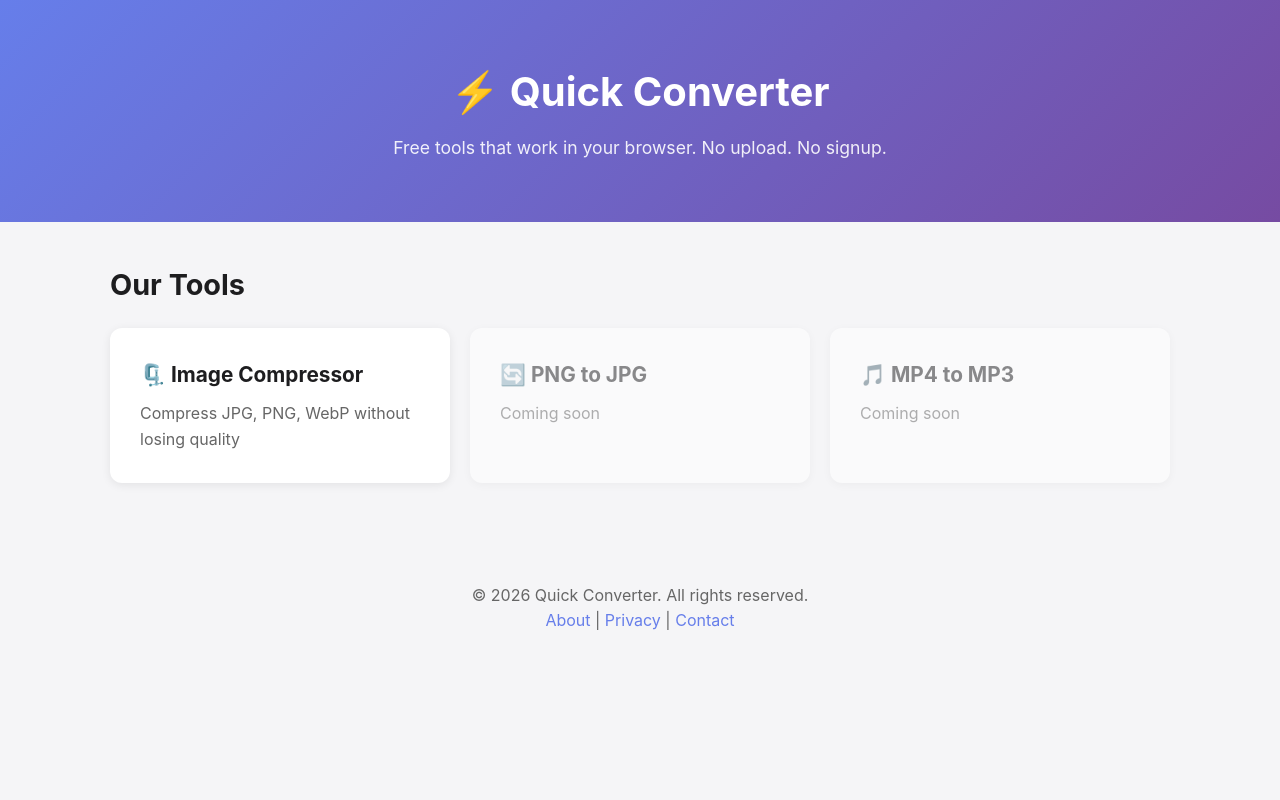
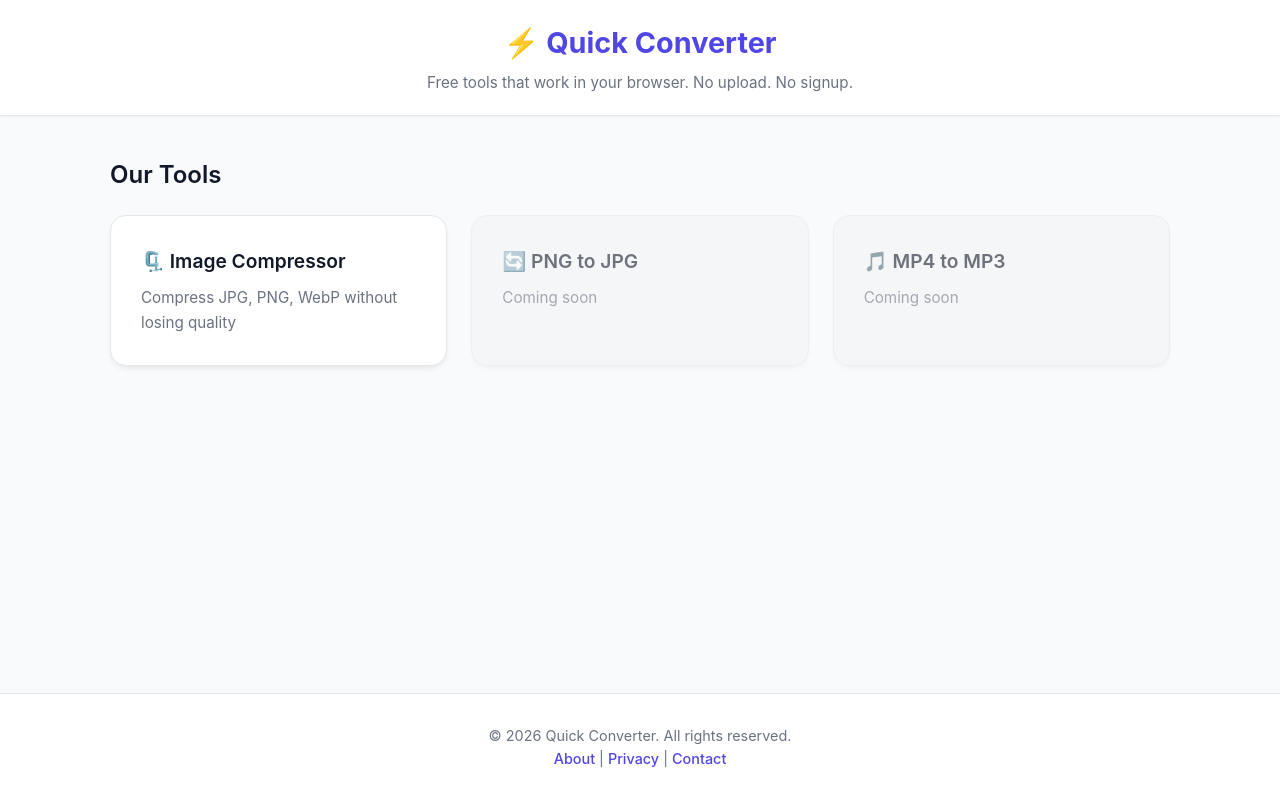
Before and after one commit to XDREMS/quick-converter, a plain HTML site: page index.html in a window 1280 px wide. Drawn offline with Linux system fonts and the light colour scheme.

Commit message:
Refactor CSS to use variables and enhance styles
Updated styles for body, header, main, and various components to use CSS variables for colors and improved layout.

```diff
--- a/style.css
+++ b/style.css
@@ -1,99 +1,145 @@
+/* Modern Reset & Variables */
 * { margin: 0; padding: 0; box-sizing: border-box; }
 
-body {
-  font-family: -apple-system, BlinkMacSystemFont, 'Segoe UI', Roboto, sans-serif;
-  background: #f5f5f7;
-  color: #1d1d1f;
-  line-height: 1.6;
+:root {
+  --primary: #4F46E5;
+  --primary-hover: #4338CA;
+  --bg-color: #F9FAFB;
+  --card-bg: #FFFFFF;
+  --text-main: #111827;
+  --text-muted: #6B7280;
+  --border-color: #E5E7EB;
 }
 
+body {
+  font-family: 'Inter', -apple-system, BlinkMacSystemFont, 'Segoe UI', Roboto, sans-serif;
+  background-color: var(--bg-color);
+  color: var(--text-main);
+  line-height: 1.6;
+  display: flex;
+  flex-direction: column;
+  min-height: 100vh;
+}
+
+/* Header */
 header {
-  background: linear-gradient(135deg, #667eea 0%, #764ba2 100%);
+  background: var(--card-bg);
+  border-bottom: 1px solid var(--border-color);
+  padding: 20px;
+  text-align: center;
+  box-shadow: 0 1px 3px rgba(0,0,0,0.05);
+}
+
+header h1 { font-size: 1.8rem; font-weight: 700; color: var(--primary); }
+header p { font-size: 0.95rem; color: var(--text-muted); margin-top: 5px; }
+
+/* Main Container */
+main {
+  flex: 1;
+  max-width: 1100px;
+  margin: 40px auto;
+  padding: 0 20px;
+  width: 100%;
+}
+
+h2 { font-size: 1.5rem; margin-bottom: 20px; font-weight: 600; }
+
+/* Grid Layout */
+.tools-grid {
+  display: grid;
+  grid-template-columns: repeat(auto-fit, minmax(300px, 1fr));
+  gap: 24px;
+}
+
+/* Card Design */
+.tool-card {
+  background: var(--card-bg);
+  padding: 30px;
+  border-radius: 16px;
+  text-decoration: none;
+  color: inherit;
+  border: 1px solid var(--border-color);
+  box-shadow: 0 4px 6px -1px rgba(0,0,0,0.05), 0 2px 4px -1px rgba(0,0,0,0.03);
+  transition: all 0.3s ease;
+  display: flex;
+  flex-direction: column;
+  gap: 10px;
+}
+
+.tool-card:hover {
+  transform: translateY(-5px);
+  box-shadow: 0 10px 15px -3px rgba(0,0,0,0.1);
+  border-color: var(--primary);
+}
+
+.tool-card h3 { font-size: 1.2rem; font-weight: 600; color: var(--text-main); }
+.tool-card p { color: var(--text-muted); font-size: 0.95rem; }
+
+.tool-card.disabled { opacity: 0.6; cursor: not-allowed; background: #F3F4F6; }
+.tool-card.disabled:hover { transform: none; box-shadow: none; border-color: var(--border-color); }
+
+/* Tool Page Specifics */
+.tool-container {
+  max-width: 650px;
+  margin: 40px auto;
+  background: var(--card-bg);
+  padding: 40px;
+  border-radius: 16px;
+  border: 1px solid var(--border-color);
+  box-shadow: 0 10px 25px rgba(0,0,0,0.05);
+}
+
+.tool-container h1 { font-size: 1.8rem; margin-bottom: 10px; }
+.tool-container > p { color: var(--text-muted); margin-bottom: 30px; }
+
+/* Upload Area */
+.upload-area {
+  border: 2px dashed #D1D5DB;
+  border-radius: 12px;
+  padding: 50px 20px;
+  text-align: center;
+  cursor: pointer;
+  transition: all 0.2s;
+  margin-bottom: 25px;
+  background: #F9FAFB;
+}
+
+.upload-area:hover { border-color: var(--primary); background: #EEF2FF; }
+.upload-area input { display: none; }
+
+/* Buttons */
+.btn {
+  background: var(--primary);
   color: white;
-  padding: 60px 20px;
+  border: none;
+  padding: 14px 30px;
+  border-radius: 10px;
+  font-size: 1rem;
+  font-weight: 600;
+  cursor: pointer;
+  transition: background 0.2s;
+  width: 100%;
+  display: block;
   text-align: center;
 }
 
-header h1 { font-size: 2.5rem; margin-bottom: 10px; }
-header p { font-size: 1.1rem; opacity: 0.9; }
+.btn:hover { background: var(--primary-hover); }
+.btn:disabled { background: #9CA3AF; cursor: not-allowed; }
 
-main { max-width: 1100px; margin: 40px auto; padding: 0 20px; }
-main h2 { margin-bottom: 20px; font-size: 1.8rem; }
+/* Result Section */
+.result { margin-top: 25px; text-align: center; padding: 20px; border-radius: 12px; background: #F0FDF4; border: 1px solid #BBF7D0; display: none; }
+.result img { max-width: 100%; border-radius: 8px; margin-top: 15px; box-shadow: 0 4px 6px rgba(0,0,0,0.1); }
 
-.tools-grid {
-  display: grid;
-  grid-template-columns: repeat(auto-fit, minmax(280px, 1fr));
-  gap: 20px;
+/* Footer */
+footer {
+  text-align: center;
+  padding: 30px 20px;
+  color: var(--text-muted);
+  border-top: 1px solid var(--border-color);
+  background: var(--card-bg);
+  margin-top: auto;
+  font-size: 0.9rem;
 }
 
-.tool-card {
-  background: white;
-  padding: 30px;
-  border-radius: 12px;
-  text-decoration: none;
-  color: inherit;
-  box-shadow: 0 2px 10px rgba(0,0,0,0.08);
-  transition: transform 0.2s, box-shadow 0.2s;
-}
-
-.tool-card:hover {
-  transform: translateY(-4px);
-  box-shadow: 0 8px 25px rgba(0,0,0,0.15);
-}
-
-.tool-card h3 { margin-bottom: 10px; font-size: 1.3rem; }
-.tool-card p { color: #666; }
-
-.tool-card.disabled { opacity: 0.5; cursor: not-allowed; }
-.tool-card.disabled:hover { transform: none; }
-
-footer {
-  text-align: center;
-  padding: 40px 20px;
-  color: #666;
-  margin-top: 60px;
-}
-
-footer a { color: #667eea; text-decoration: none; }
-
-.tool-container {
-  max-width: 700px;
-  margin: 40px auto;
-  background: white;
-  padding: 40px;
-  border-radius: 12px;
-  box-shadow: 0 2px 20px rgba(0,0,0,0.08);
-}
-
-.tool-container h1 { margin-bottom: 20px; }
-
-.upload-area {
-  border: 2px dashed #ccc;
-  border-radius: 10px;
-  padding: 40px;
-  text-align: center;
-  cursor: pointer;
-  transition: border-color 0.2s;
-  margin-bottom: 20px;
-}
-
-.upload-area:hover { border-color: #667eea; }
-.upload-area input { display: none; }
-
-.btn {
-  background: #667eea;
-  color: white;
-  border: none;
-  padding: 12px 30px;
-  border-radius: 8px;
-  font-size: 1rem;
-  cursor: pointer;
-  transition: background 0.2s;
-}
-
-.btn:hover { background: #5568d3; }
-.btn:disabled { background: #ccc; cursor: not-allowed; }
-
-.result { margin-top: 20px; text-align: center; }
-.result img { max-width: 100%; border-radius: 8px; margin-top: 10px; }
-.result a { display: inline-block; margin-top: 15px; }
+footer a { color: var(--primary); text-decoration: none; font-weight: 500; }
+footer a:hover { text-decoration: underline; }
```
